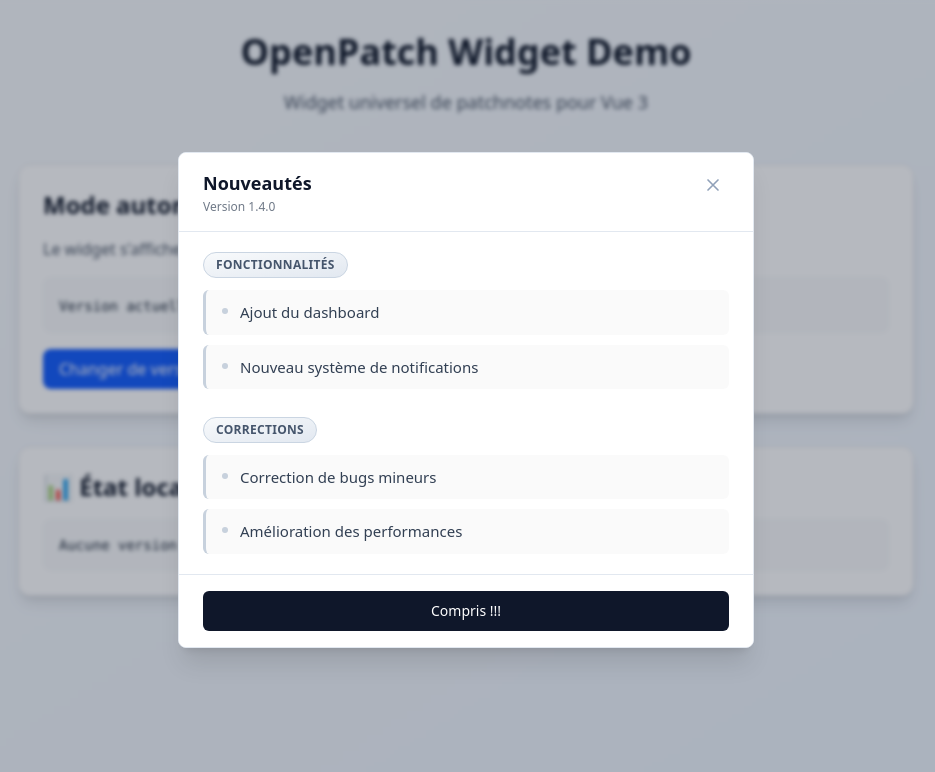
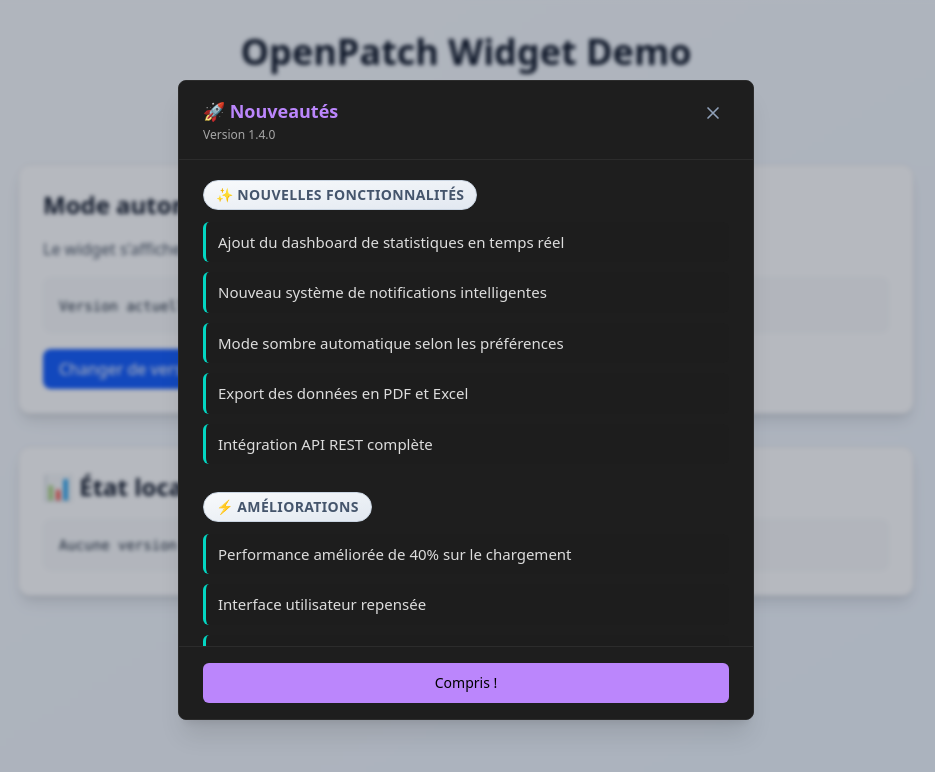
Before and after one commit to williamloree/OpenPatch, a Vue app: page / in a window 1280 px wide. Shown: the top 772 px of the page, without its empty margins (174-1109 px from the left). Built offline with nearby package versions, Linux system fonts and the light colour scheme.

Commit message:
Update useOpenPatch composable to support CSS customization

```diff
--- a/examples/vanilla-embed.html
+++ b/examples/vanilla-embed.html
@@ -15,10 +15,7 @@
         sections: [
           {
             title: "Fonctionnalités",
-            items: [
-              "Ajout du dashboard",
-              "Nouveau système de notifications"
-            ],
+            items: ["Ajout du dashboard", "Nouveau système de notifications"],
           },
           {
             title: "Corrections",
@@ -32,6 +29,15 @@
       options: {
         closeButtonText: "Compris !",
         forceShow: false,
+      },
+      css: {
+        primaryColor: "#FF6B35",
+        backgroundColor: "#FFF8F3",
+        textColor: "#2D3142",
+        buttonBackgroundColor: "#FF6B35",
+        buttonTextColor: "#ffffff",
+        borderColor: "#FFE5D9",
+        accentColor: "#FFB997",
       },
     };
 
--- a/index.html
+++ b/index.html
@@ -1,4 +1,4 @@
-<!doctype html>
+<!DOCTYPE html>
 <html lang="en">
   <head>
     <meta charset="UTF-8" />
@@ -9,30 +9,52 @@
   <body>
     <script>
       window.Settings = {
-      projectId: "my-project",
+        projectId: "openpatch-demo",
         version: "1.4.0",
         patchnotes: {
-        title: "Nouveautés",
+          title: "🚀 Nouveautés",
           sections: [
             {
-            title: "Fonctionnalités",
+              title: "✨ Nouvelles fonctionnalités",
               items: [
-              "Ajout du dashboard",
-              "Nouveau système de notifications"
+                "Ajout du dashboard de statistiques en temps réel",
+                "Nouveau système de notifications intelligentes",
+                "Mode sombre automatique selon les préférences",
+                "Export des données en PDF et Excel",
+                "Intégration API REST complète",
               ],
             },
             {
-            title: "Corrections",
+              title: "⚡ Améliorations",
               items: [
-              "Correction de bugs mineurs",
-              "Amélioration des performances",
+                "Performance améliorée de 40% sur le chargement",
+                "Interface utilisateur repensée",
+                "Recherche optimisée avec suggestions",
+                "Réduction de 30% de la taille du bundle",
+              ],
+            },
+            {
+              title: "🐛 Corrections",
+              items: [
+                "Correction du bug d'affichage sur iOS Safari",
+                "Résolution des problèmes de synchronisation",
+                "Fix du crash sur anciens navigateurs",
               ],
             },
           ],
         },
         options: {
-        closeButtonText: "Compris !!!",
+          closeButtonText: "Compris !",
           forceShow: false,
+        },
+        css: {
+          primaryColor: "#BB86FC",
+          backgroundColor: "#1E1E1E",
+          textColor: "#E1E1E1",
+          buttonBackgroundColor: "#BB86FC",
+          buttonTextColor: "#000000",
+          borderColor: "#2C2C2C",
+          accentColor: "#03DAC6",
         },
       };
     </script>
--- a/src/App.vue
+++ b/src/App.vue
@@ -56,6 +56,7 @@
       :patchnotes="patchnotesConfig"
       :title="patchnotesConfig.title"
       :close-button-text="closeButtonText"
+      :css-customization="cssCustomization"
     />
   </div>
 </template>
@@ -63,12 +64,13 @@
 <script setup lang="ts">
 import { ref, computed } from "vue";
 import OpenPatch from "./components/OpenPatch.vue";
-import type { PatchNotesConfig } from "./types/settings";
+import type { PatchNotesConfig, CSSCustomization } from "./types/settings";
 
 const currentVersion = ref("1.4.0");
 
 const patchnotesConfig = ref<PatchNotesConfig | null>(window?.Settings?.patchnotes || null);
 const closeButtonText = ref(window.Settings?.options?.closeButtonText || 'Fermer');
+const cssCustomization = ref<CSSCustomization | undefined>(window?.Settings?.css);
 
 const lastSeenInfo = computed(() => {
   try {
--- a/src/components/OpenPatch.vue
+++ b/src/components/OpenPatch.vue
@@ -38,18 +38,18 @@
                 :class="{ 'mb-7': index < patchnotes.sections.length - 1 }"
               >
                 <div class="flex items-center gap-3 mb-3">
-                  <span class="inline-flex items-center px-3 py-1 bg-linear-to-br from-slate-50 to-slate-200 border border-slate-300 rounded-full text-xs font-semibold text-slate-600 uppercase tracking-wide">
+                  <span class="inline-flex items-center px-3 py-1 bg-linear-to-br from-slate-50 to-slate-200 border border-slate-300 rounded-full text-sm font-semibold text-slate-600 uppercase tracking-wide">
                     {{ section.title }}
                   </span>
                 </div>
 
-                <ul class="list-none p-0 m-0 flex flex-col gap-2.5">
+                <ul class="list-none p-0 m-0 flex flex-col gap-2.5 last:mb-5">
                   <li
                     v-for="(item, itemIndex) in section.items"
                     :key="itemIndex"
-                    class="flex items-start gap-3 px-4 py-2.5 rounded-md text-[0.9375rem] leading-relaxed transition-all duration-150 op-item"
+                    class="flex items-start gap-3 px-3 py-2 rounded-md text-[0.9375rem] leading-relaxed transition-all duration-150 op-item cursor-pointer"
                   >
-                    <span class="inline-block w-1.5 h-1.5 rounded-full mt-2 shrink-0 op-bullet"></span>
+                    <!-- <span class="inline-block w-1.5 h-1.5 rounded-full mt-2 shrink-0 op-bullet"></span> -->
                     <span class="flex-1 op-item-text">{{ item }}</span>
                   </li>
                 </ul>
@@ -64,7 +64,7 @@
           <div class="sticky bottom-0 border-t px-6 py-4 op-footer">
             <button
               @click="handleClose"
-              class="w-full text-sm font-medium py-2.5 px-4 rounded-md transition-colors duration-150 op-button"
+              class="w-full text-sm font-medium py-2.5 px-4 rounded-md transition-colors duration-150 op-button cursor-pointer"
             >
               {{ closeButtonText }}
             </button>
--- a/src/composables/useOpenPatch.ts
+++ b/src/composables/useOpenPatch.ts
@@ -1,12 +1,14 @@
 import { ref, computed } from 'vue'
+import type { PatchNotesConfig, CSSCustomization } from '../types/settings'
 
 export interface OpenPatchConfig {
   projectId: string
   version: string
-  content: string
+  patchnotes: PatchNotesConfig
   title?: string
   closeButtonText?: string
   forceShow?: boolean
+  cssCustomization?: CSSCustomization
 }
 
 interface StoredVersion {
```
Lines whose indentation alone changed are shown as unchanged.
